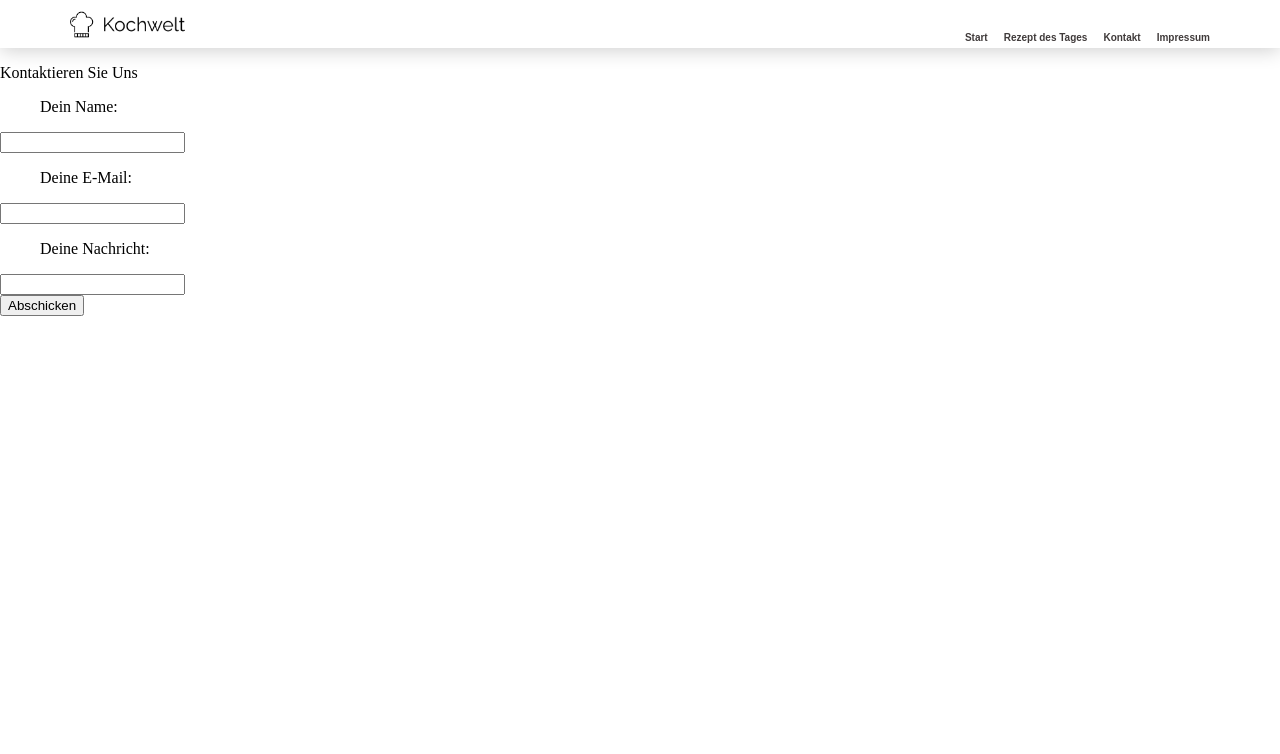
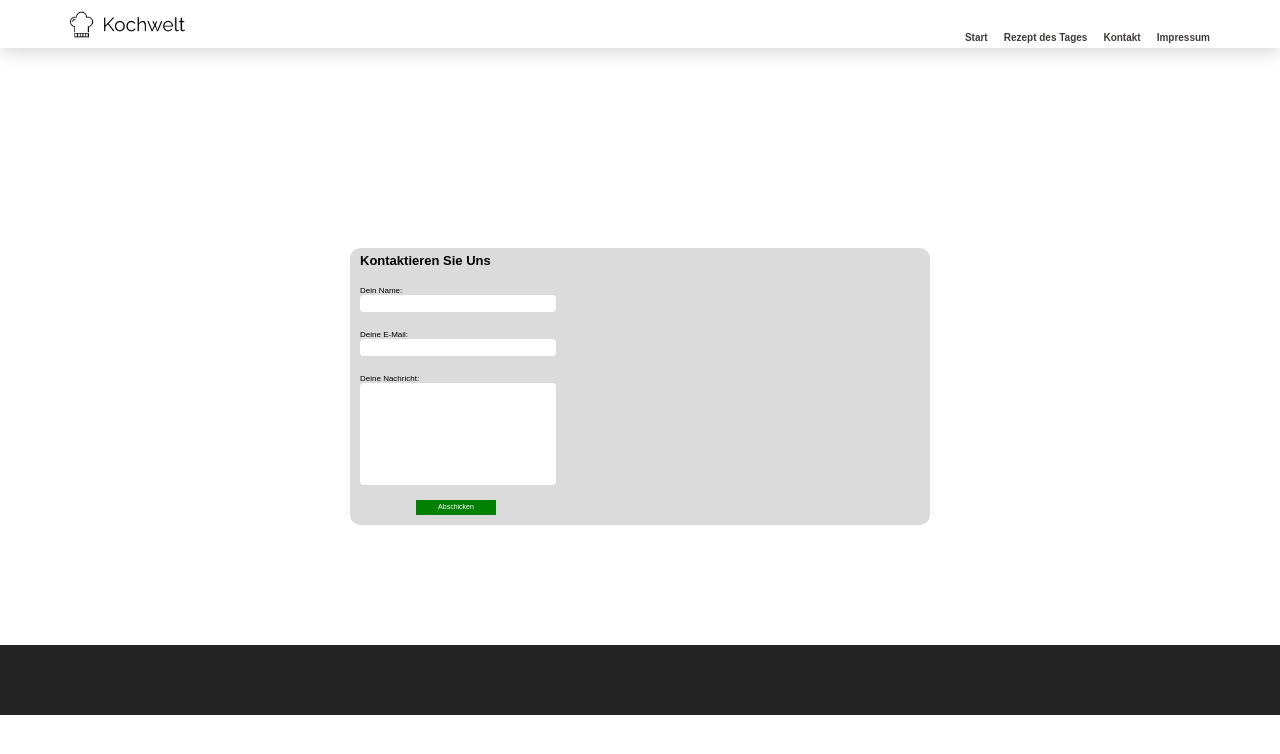
Before and after one commit to MikelNrecaDev/Projekt-Kochwelt, a plain HTML site: page contact.html in a window 1280 px wide. Drawn offline with Linux system fonts and the light colour scheme; a web font is replaced by a local one.

Commit message:
contact sollte passen

```diff
--- a/style.css
+++ b/style.css
@@ -225,6 +225,8 @@ body {
     margin-bottom: 5px;
 }
 
+/*^^^^^^^^^^^^^^^^Rezept Seite^^^^^^^^^^^^^^^^*/
+
 .titel_rezept {
     display: flex;
     padding-left: 70px;
@@ -252,8 +254,9 @@ body {
 
 .uhr {
     display: flex;
-    height: 6px;
+    height: 5px;
     width: 6px;
+    padding-bottom: 1px;
     margin-right: 3px;
 }
 
@@ -283,8 +286,9 @@ body {
 
 .hirn {
     display: flex;
-    height: 6px;
+    height: 5px;
     width: 6px;
+    padding-bottom: 1px;
     margin-right: 3px;
 }
 
@@ -306,8 +310,10 @@ body {
 
 .datum {
     display: flex;
-    height: 6px;
-    width: 6px;
+    height: 5px;
+    width: 5px;
+    padding-top: 1px;
+    align-items: center;
     margin-right: 5px;
 }
 
@@ -332,10 +338,101 @@ body {
     display: flex;
     flex-direction: row;
     justify-content: start;
+}
+
+.hr_linie {
+    width: 600px;
+    height: 1px;
+    margin-left: 70px;
+    margin-right: 70px;
+    margin-top: 30px;
+    background-color: rgb(240, 240, 240);
+}
+
+
+/*^^^^^^^^^^^^^^^^Rezept Seite^^^^^^^^^^^^^^^^*/
+
+.anmeldeformular {
+    display: flex;
+    align-items: start;
+    flex-direction: column;
+    justify-content: center;
+    margin-top: 200px;
+    margin-bottom: 120px;
+    margin-left: 350px;
+    margin-right: 350px;
+    padding-left: 10px;
+    border-radius: 10px;
+    background-color: rgb(219, 219, 219);
+}
+
+.h2_kontakt {
+    display: flex;
+    font-family: "Raleway", sans-serif;
+    font-size: 13px;
+    font-weight: bold;
+    margin: 0;
+    padding-top: 5px;
+
+
+}
+
+.titel_feld {
+    display: flex;
+    font-family: "Raleway", sans-serif;
+    font-size: 8px;
+    margin-left: 0;
+    margin-bottom: 0;
+    padding-top: 10px;
+    padding-inline-start: 0;
+}
+
+.textfeld {
+
+    display: flex;
+    justify-content: center;
+    border-radius: 4px;
+    border-style: hidden;
+    width: 192px;
+}
+
+.textfeld_gross {
+    display: flex;
+    height: 100px;
+    border-radius: 4px;
+    border-style: hidden;
+    width: 192px;
+}
+
+.senden {
+    display: flex;
+    justify-content: center;
+    font-family: "Raleway", sans-serif;
+    text-align: center;
+    margin-top: 15px;
+    margin-bottom: 10px;
+    margin-left: 56px;
+    padding-block: 3px;
+    font-size: 7px;
+    background-color: #008000;
+    color: white;
+    border-style: hidden;
+    height: 15px;
+    width: 80px;
+
+}
+
+.logo_und_socialmedia {
+    display: flex;
+    background-color: rgb(36, 36, 36);
+    width: 100%;
+    height: 70px;
+
+}
 
 
 
-}
+
 
 /* 1. Home
 - header;	Hintergrund: rgb(255,255,255)
```
